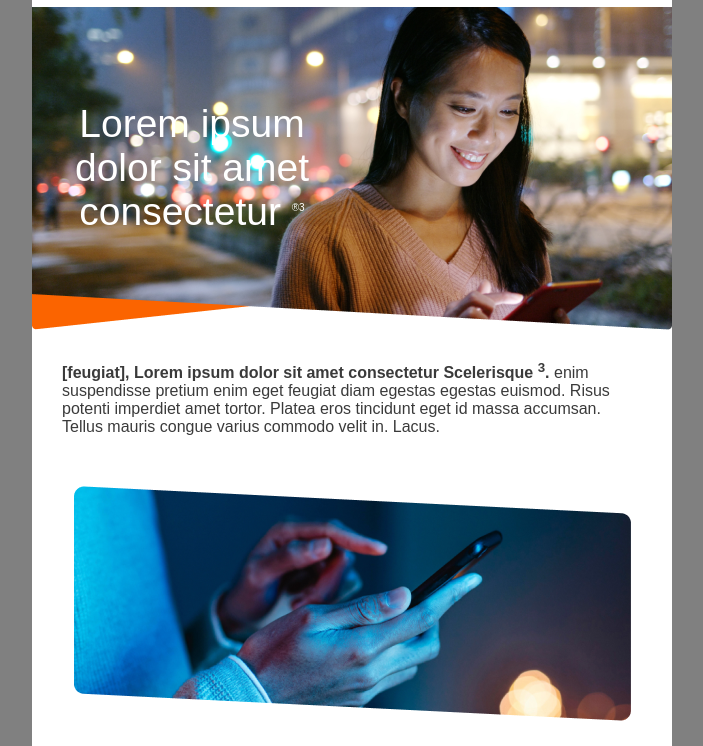
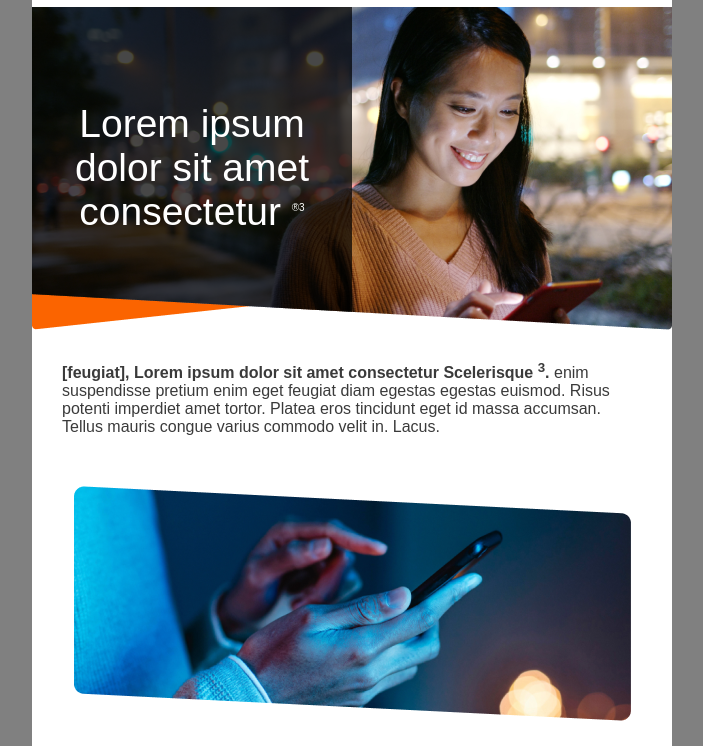
Before and after one commit to arunachalamdurai/email-template, a plain HTML site: page index.html in a window 1280 px wide. Shown: the part 54-800 px from the top of the page, without its empty margins (288-991 px from the left). Drawn offline with Linux system fonts and the light colour scheme; the site is published under a folder, as on GitHub Pages, so addresses that start at the root find nothing.

Commit message:
Update index.html

```diff
--- a/index.html
+++ b/index.html
@@ -303,7 +303,7 @@
                 vertical-align: middle;
                 text-align: center;
                 height: 323px;
-                background-image: url(/Asset-1/background.png);
+                background-image: url(./Asset-1/background.png);
                 background-repeat: no-repeat;
             }
             #banner-txt {
```
